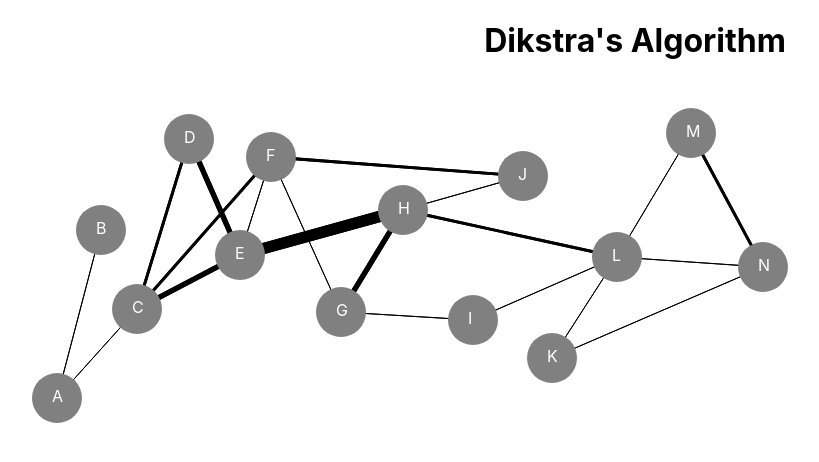
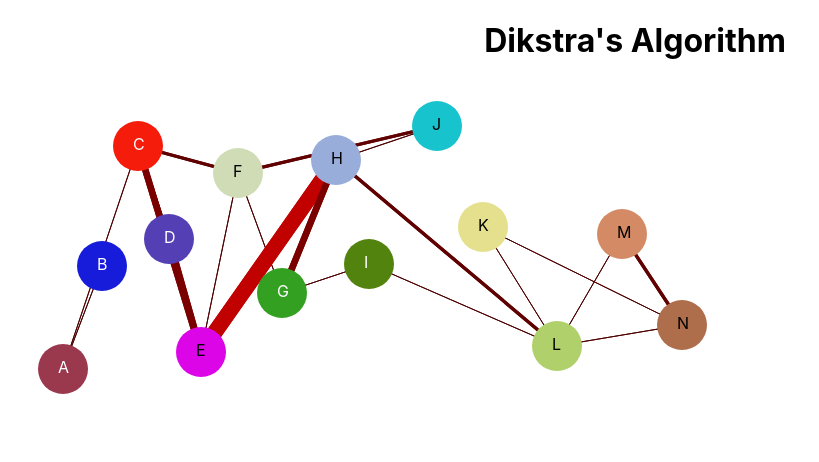
Before and after one commit to rscarbel/dijkstras-algorithm, a React (Create React App) app: page / in a window 1280 px wide. Shown: the top 462 px of the page, without its empty margins (5-824 px from the left). Built offline with nearby package versions, Linux system fonts and the light colour scheme.

Commit message:
Color changes ...
Nodes are random colors. If the node is dark, the text will be white,
and if the node is light, the text will be dark.

The lines now corrspond both in thickness and in color to their
difficulty in weight. More difficult routes are thicker and brighter
red.

```diff
--- a/src/App.js
+++ b/src/App.js
@@ -31,7 +31,7 @@ function App() {
               }
             }
             horizontal += generateNumber(50,26);
-            domNodes.push(<Node key={e} name={e} x={horizontal} y={verticle}  />)
+            domNodes.push(<Node key={e} name={e} x={horizontal} y={verticle} r={generateNumber(250,5)} g={generateNumber(250,5)} b={generateNumber(250,5)}  />)
             domNodesByKey[e] = {}
             domNodesByKey[e].x = horizontal;
             domNodesByKey[e].y = verticle;
@@ -46,7 +46,7 @@ function App() {
           connectedNodes.forEach(i => {
             let endingX = parseInt(domNodesByKey[i].x) + 25;
             let endingY = parseInt(domNodesByKey[i].y) + 25;
-            lines.push(<Line left1={startingX} left2={startingY} right1={endingX} right2={endingY} width={parseInt(sampleGraph.nodes[e.props.name][i]) ** 1.5} />)
+            lines.push(<Line left1={startingX} left2={startingY} right1={endingX} right2={endingY} width={parseInt(sampleGraph.nodes[e.props.name][i]) ** 1.7} />)
           })
           return lines;
         })}
--- a/src/components/Line.js
+++ b/src/components/Line.js
@@ -1,4 +1,5 @@
 const Line = ({left1, left2, right1, right2, width }) => {
+  let rgbVal = 70 + width * 8;
   const elementStyle = {
     zIndex: -1,
     position: 'absolute',
@@ -6,7 +7,7 @@ const Line = ({left1, left2, right1, right2, width }) => {
     left: 0
   }
   return <svg style={elementStyle} width='100%' height='100%'>
-    <line fill="none" stroke="#000000" strokeWidth={width}
+    <line fill="none" stroke={`rgb(${rgbVal},0,0)`} strokeWidth={width}
     x1={left1}
     y1={left2}
     x2={right1}
--- a/src/components/Node.js
+++ b/src/components/Node.js
@@ -1,5 +1,5 @@
 
-const Node = ({ name, x, y }) => {
+const Node = ({ name, x, y, r, g, b }) => {
   const divStyle = {
     top: y,
     left: x,
@@ -7,8 +7,8 @@ const Node = ({ name, x, y }) => {
   return <>
   <div className='node-circle' id={name}  style={divStyle}>
     <svg width='50' height='50'>
-      <circle cx='25' cy='25' r='25' fill='gray' />
-      <text x="20" y="29" fill="white">{name}</text>
+      <circle cx='25' cy='25' r='25' fill={`rgb(${r},${g},${b})`} />
+      <text x="20" y="29" fill={(r + g + b >= 350 ? '#00000' : '#FFFFFF')}>{name}</text>
     </svg>
   </div>
   </>
```
